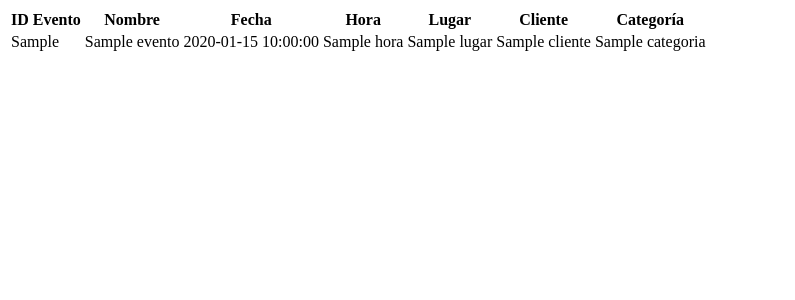
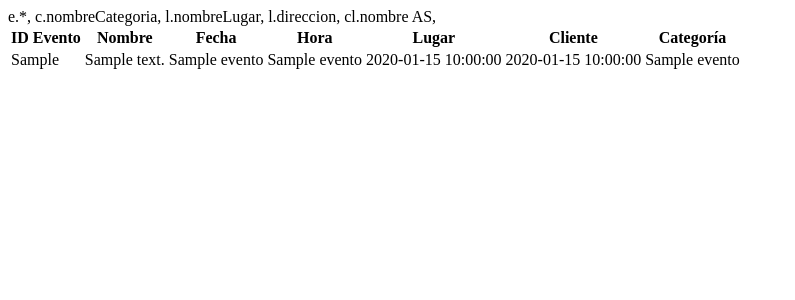
Before and after one commit to Tania2809/Practica1AS, a Flask app: template templates/eventos.html in a window 1280 px wide. Shown: the top 300 px of the page, without its empty margins (0-795 px from the left). Run offline with Flask 3, Linux system fonts and the light colour scheme; the template is opened without the code that fills it: most values are stand-ins (such as "Sample title", 1, 10 or a date in 2020).

Commit message:
Refactor SQL query in lugares function and update eventos template for improved data display

```diff
--- a/app.py
+++ b/app.py
@@ -58,7 +58,16 @@ def lugares():
 
     cursor = con.cursor(dictionary=True)
     sql    = """
-    SELECT * FROM lugares
+SELECT
+    e.*,
+    c.nombreCategoria,
+    l.nombreLugar,
+    l.direccion,
+    cl.nombre AS,
+FROM eventos e
+INNER JOIN categorias c ON e.idCategoria = c.idCategoria
+INNER JOIN lugares l ON e.idLugar = l.idLugar
+INNER JOIN clientes cl ON e.idCliente = cl.idCliente;
     """
 
     cursor.execute(sql)
@@ -82,8 +91,6 @@ def clientes():
     registros = cursor.fetchall()
 
     return render_template("clientes.html", clientes=registros)
-
-
 
 #categorias
 @app.route("/categorias/agregar", methods=["POST"])
@@ -110,7 +117,6 @@ def guardarCategoria():
     cursor.close()
     return make_response(jsonify({}))
 
-
 @app.route("/categorias", methods=["GET"])
 def categorias():
     if not con.is_connected():
@@ -122,7 +128,6 @@ def categorias():
     registros = cursor.fetchall()
     cursor.close()
     return render_template("categorias.html", categorias=registros)
-
 
 @app.route("/categoria/eliminar", methods=["POST"])
 def eliminarCategoria():
@@ -141,11 +146,6 @@ def eliminarCategoria():
     con.commit()
     cursor.close()
     return make_response(jsonify({}))
-
-
-
-
-
 
 @app.route("/lugar", methods=["POST"])
 def guardarLugar():
@@ -171,7 +171,6 @@ def guardarLugar():
 
     return make_response(jsonify({}))
 
-
 @app.route("/cliente", methods=["POST"])
 def guardarCliente():
     if not con.is_connected():
@@ -194,10 +193,6 @@ def guardarCliente():
     con.close()
 
     return make_response(jsonify({}))
-
-
-
-
 
 @app.route("/clientes/buscar", methods=["GET"])
 def buscarClientes():
@@ -231,8 +226,6 @@ def buscarClientes():
 
     return make_response(jsonify(registros))
 
-
-
 @app.route("/categorias/buscar", methods=["GET"])
 def buscarCategorias():
     if not con.is_connected():
@@ -262,12 +255,6 @@ def buscarCategorias():
         con.close()
 
     return make_response(jsonify(registros))
-
-
-
-
-
-
 
 @app.route("/productos/buscar", methods=["GET"])
 def buscarProductos():
--- a/templates/eventos.html
+++ b/templates/eventos.html
@@ -12,15 +12,17 @@
             </tr>
         </thead>
         <tbody>
-            {% for evento in eventos %}
+
+
+            e.*, c.nombreCategoria, l.nombreLugar, l.direccion, cl.nombre AS, {% for evento in eventos %}
             <tr>
                 <td>{{ evento.idEvento }}</td>
+                <td>{{ evento.descripcionEvento }}</td>
+                <td>{{ evento.nombreLugar }}</td>
+                <td>{{ evento.nombreCategoria }}</td>
+                <td>{{ evento.fechaInicio }}</td>
+                <td>{{ evento.fechaFin }}</td>
                 <td>{{ evento.nombre }}</td>
-                <td>{{ evento.fecha }}</td>
-                <td>{{ evento.hora }}</td>
-                <td>{{ evento.lugar }}</td>
-                <td>{{ evento.cliente }}</td>
-                <td>{{ evento.categoria }}</td>
             </tr>
             {% endfor %}
         </tbody>
--- a/templates/lugares.html
+++ b/templates/lugares.html
@@ -28,6 +28,10 @@
             </tr>
         </thead>
         <tbody>
+
+
+
+
             {% for lugar in lugares %}
             <tr>
                 <td>{{ lugar.idLugar }}</td>
```
